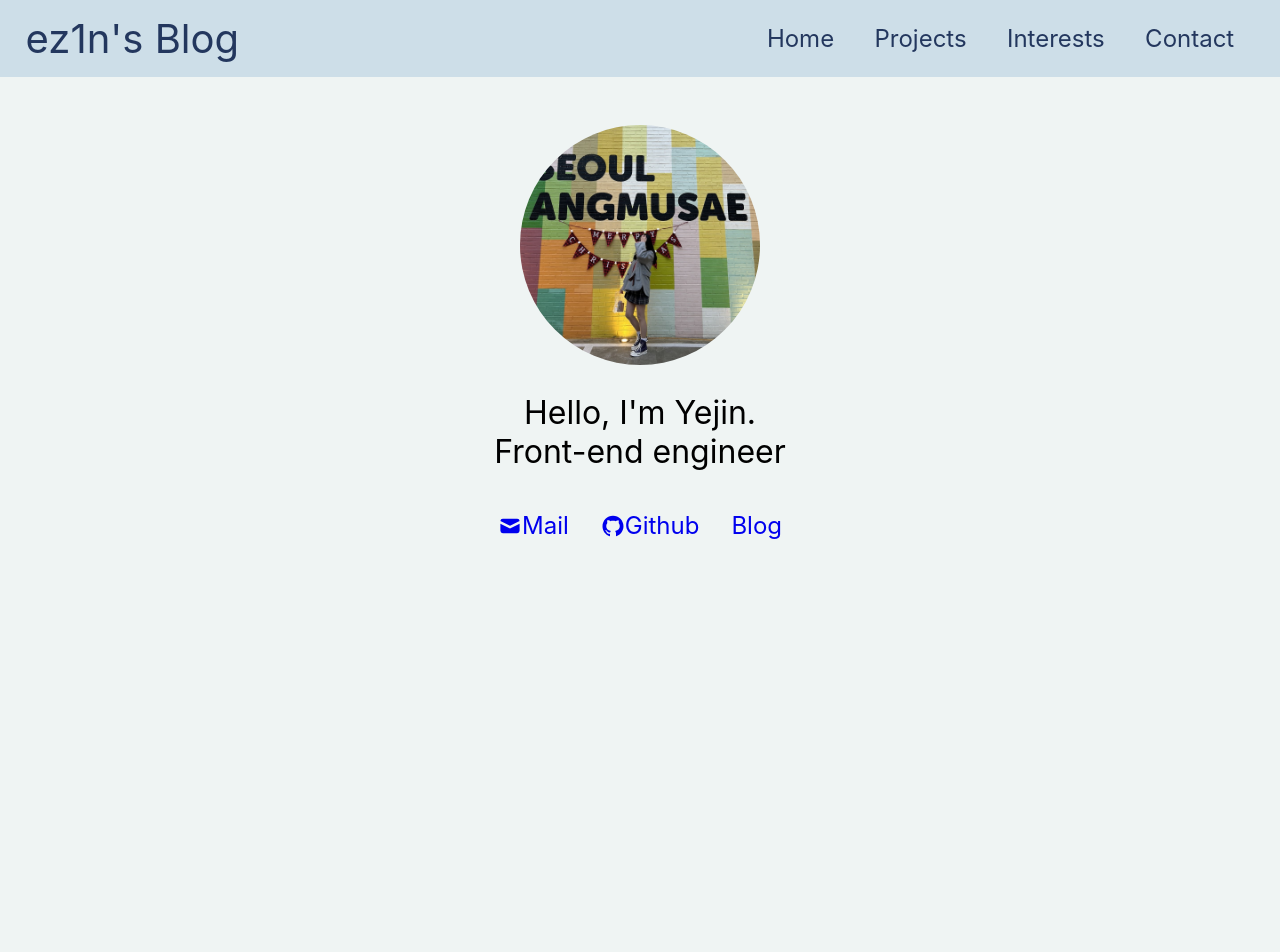
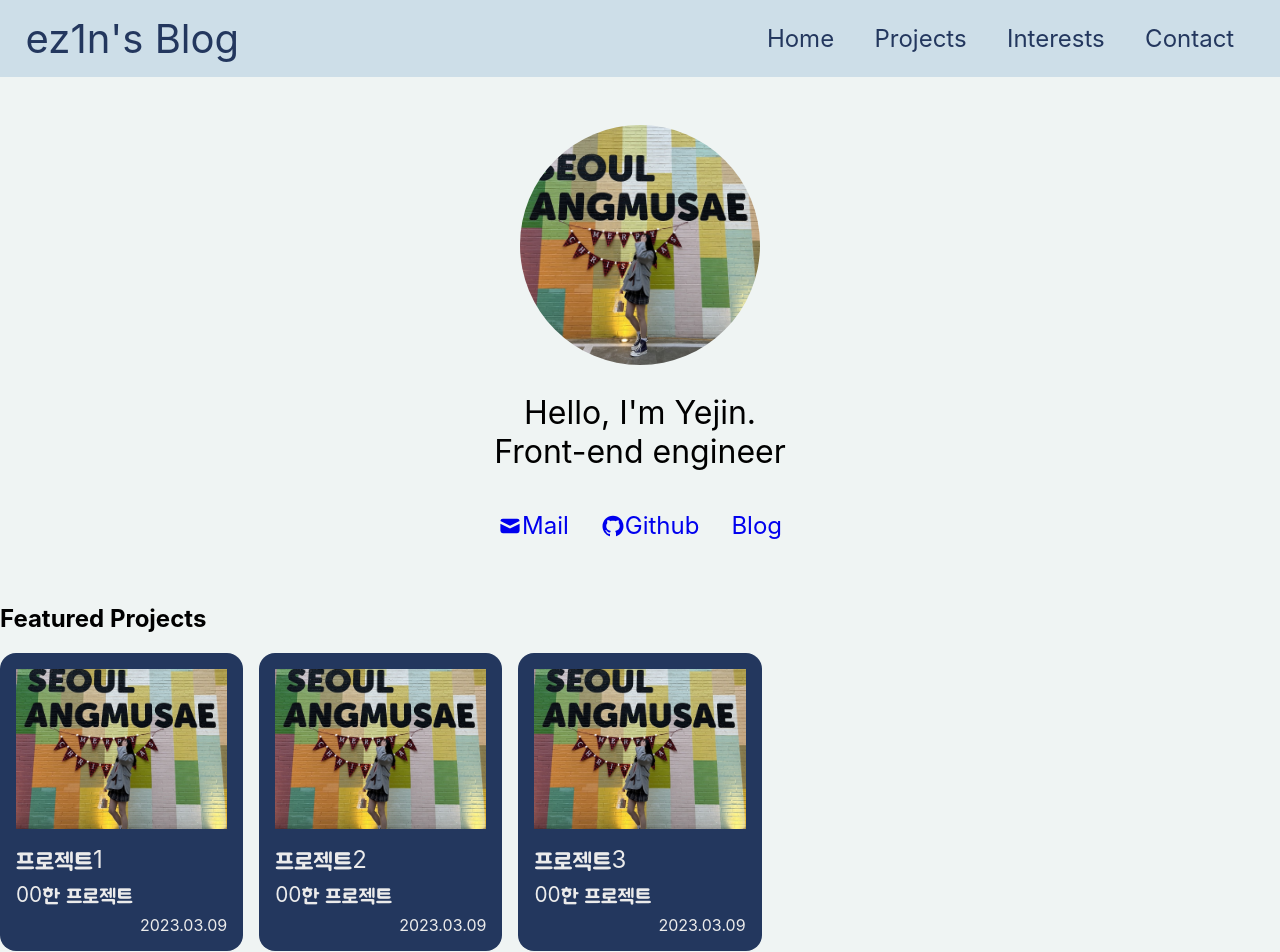
Before and after one commit to ez1n/ez1n-blog, a Next.js app: page / in a window 1280 px wide. Shown: the top 952 px of the page. Before the commit the page ends 800 px from the top, so only its background shows below. Built offline with nearby package versions, Linux system fonts and the light colour scheme.

Commit message:
Feat: 메인 페이지 구성

```diff
--- /dev/null
+++ b/components/posts/AllPosts/AllPosts.jsx
@@ -0,0 +1,14 @@
+import PostsList from "@/components/posts/PostList/PostsList";
+import useGetPosts from "@/hooks/useGetPosts";
+
+export default function AllPosts({title, posts, featured}) {
+  const postList = useGetPosts(posts, featured);
+
+  return (
+    <section>
+      <h1>{title}</h1>
+
+      <PostsList posts={postList}/>
+    </section>
+  )
+}
--- /dev/null
+++ b/components/posts/PostList/PostList.module.css
@@ -0,0 +1,9 @@
+.list {
+  padding-left: 0;
+  box-sizing: border-box;
+  list-style: none;
+  width: 100%;
+  display: grid;
+  grid-template-columns: repeat(auto-fill, minmax(15rem, 1fr));
+  gap: 1em;
+}
--- /dev/null
+++ b/components/posts/PostList/PostsList.jsx
@@ -0,0 +1,18 @@
+import styles from "./PostList.module.css";
+import PostCard from "@/components/posts/PostCard/PostCard";
+
+export default function PostsList({posts}) {
+  return (
+    <ul className={styles.list}>
+      {posts.map(post =>
+        <PostCard
+          key={post.id}
+          image={post.image}
+          title={post.title}
+          description={post.description}
+          createAt={post.createAt}
+        />
+      )}
+    </ul>
+  )
+}
--- /dev/null
+++ b/hooks/useGetPosts.js
@@ -0,0 +1,17 @@
+import {useEffect, useState} from "react";
+
+export default function useGetPosts(posts, featured) {
+  const [postList, setPostList] = useState([]);
+
+  useEffect(() => {
+    if (featured) {
+      setPostList(posts.filter(p => p.featured));
+    } else {
+      setPostList(posts);
+    }
+  }, []);
+
+  console.log(posts, postList)
+
+  return postList;
+}
--- a/pages/index.js
+++ b/pages/index.js
@@ -1,9 +1,71 @@
 import Profile from "@/components/profile/Profile/Profile";
+import AllPosts from "@/components/posts/AllPosts/AllPosts";
+
+const DUMMY_DATA = [
+  {
+    id: 0,
+    image: '/images/profile/profile.jpg',
+    title: '프로젝트1',
+    description: '00한 프로젝트',
+    createAt: '2023.03.09',
+    featured: true
+  },
+  {
+    id: 1,
+    image: '/images/profile/profile.jpg',
+    title: '프로젝트2',
+    description: '00한 프로젝트',
+    createAt: '2023.03.09',
+    featured: true
+  },
+  {
+    id: 2,
+    image: '/images/profile/profile.jpg',
+    title: '프로젝트3',
+    description: '00한 프로젝트',
+    createAt: '2023.03.09',
+    featured: true
+  },
+  {
+    id: 3,
+    image: '/images/profile/profile.jpg',
+    title: '프로젝트4',
+    description: '00한 프로젝트',
+    createAt: '2023.03.09',
+    featured: false
+  },
+  {
+    id: 4,
+    image: '/images/profile/profile.jpg',
+    title: '프로젝트5',
+    description: '00한 프로젝트',
+    createAt: '2023.03.09',
+    featured: false
+  },
+  {
+    id: 5,
+    image: '/images/profile/profile.jpg',
+    title: '프로젝트6',
+    description: '00한 프로젝트',
+    createAt: '2023.03.09',
+    featured: false
+  },
+  {
+    id: 6,
+    image: '/images/profile/profile.jpg',
+    title: '프로젝트7',
+    description: '00한 프로젝트',
+    createAt: '2023.03.09',
+    featured: false
+  },
+]
 
 export default function MainPage() {
   return (
     <>
       <Profile/>
+      <AllPosts title='Featured Projects' posts={DUMMY_DATA} featured={true} />
+      <AllPosts title='All' posts={DUMMY_DATA} />
     </>
   );
 }
```
Also changed, not shown: components/posts/AllPosts/AllPosts.module.css (added).
